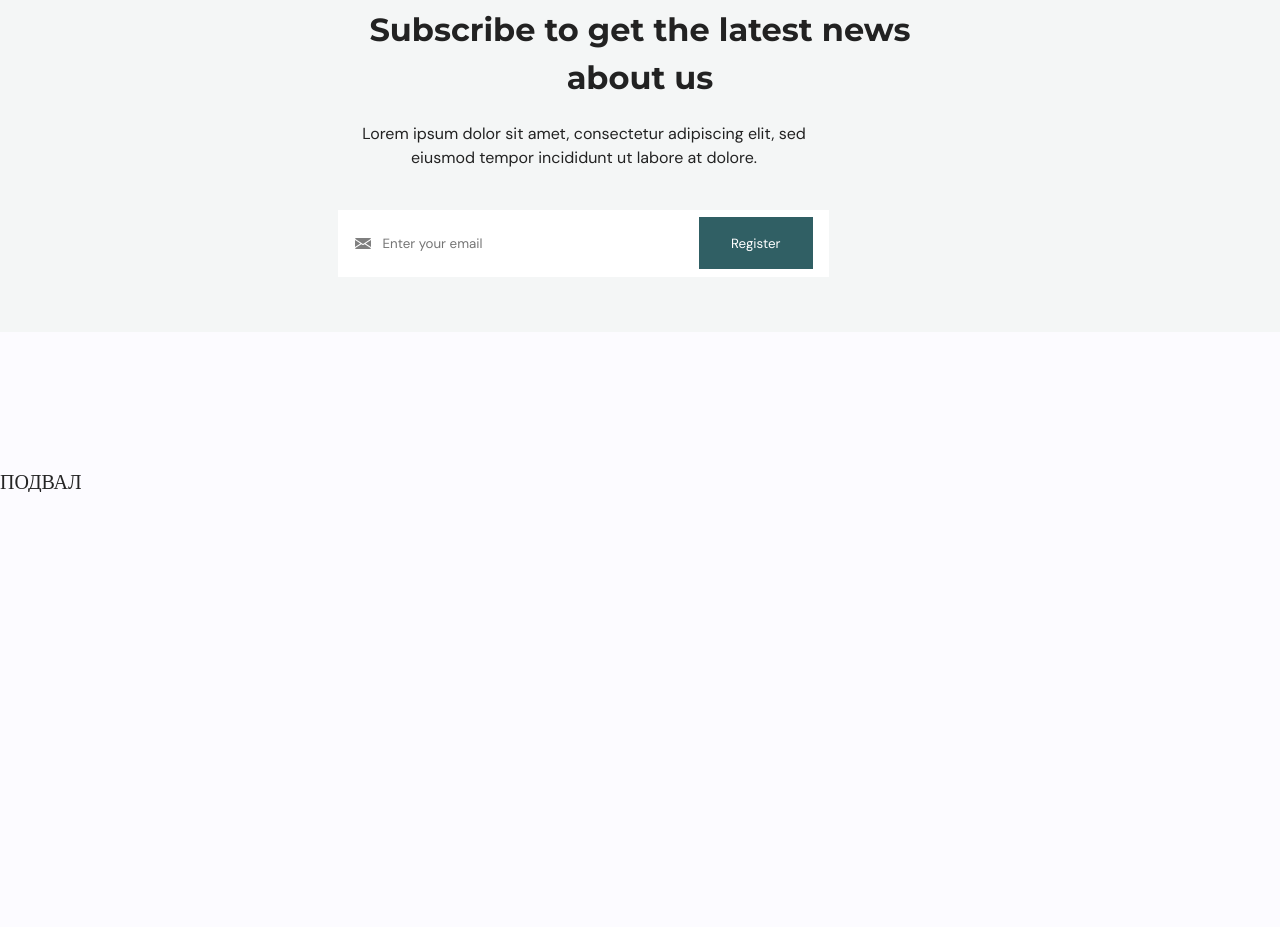
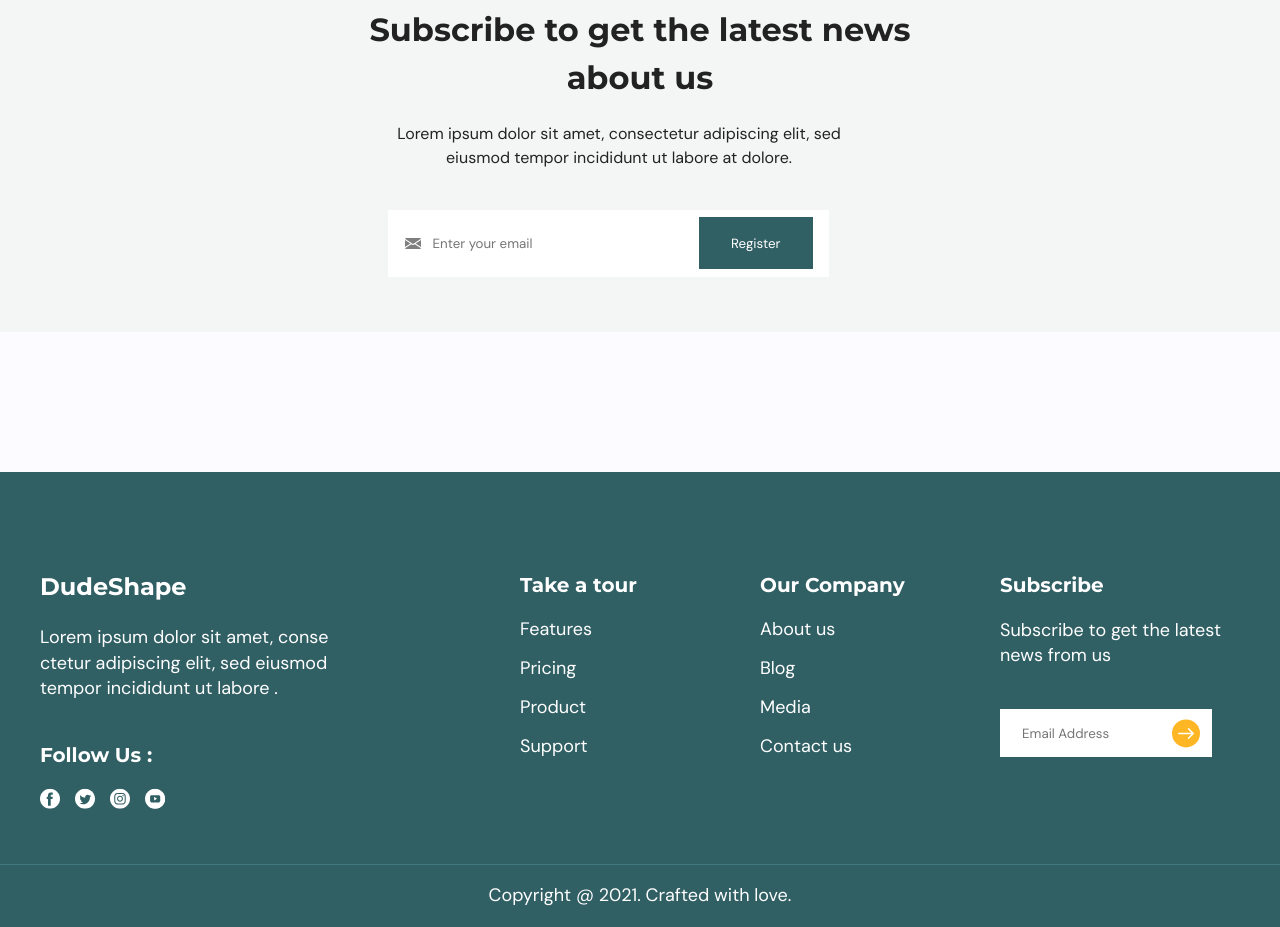
Before and after one commit to Lexandrina90/furniture, a plain HTML site: page index.html in a window 1280 px wide. Shown: the part 4040-4967 px from the top of the page. Before the commit the page ends 4532 px from the top, so only its background shows below. Drawn offline with Linux system fonts and the light colour scheme; a script that the page names is missing.

Commit message:
footer__done

```diff
--- a/css/style.css
+++ b/css/style.css
@@ -993,20 +993,21 @@ body{
     font-weight: 400;
     font-size: 16px;
     line-height: 150%;;
+    color: #222222;
+    max-width: 505px;
     text-align: center;
-    color: #222222;
-    max-width: 493px;;
+    padding-left: 58px;
 }
 .register__form {
     display: flex;
     flex: 0 1 50%;
     align-items: center;
+    padding-left: 50px ;
 }
 .register__input {
     width: 100%;
     flex: 1 1 auto;
     min-height: 67px;
-
 }
 .register__input:focus{
     color: #000;
@@ -1034,3 +1035,126 @@ body{
 .register__button:hover{
     background: #21484d;;
 }
+
+/*...........FOOTER...............................*/
+.footer {
+}
+.footer__top {
+    background: #305F64;
+    padding: 85px 0px 40px 0px;
+}
+
+}
+.footer__main {
+}
+.footer__row {
+    display: flex;
+    flex-wrap: wrap;
+    margin: 0px ;
+}
+.footer__column {
+    padding: 15px 0px;
+    flex: 0 1 20%;
+}
+.footer__column:first-child{
+    flex: 0 1 40%;
+}
+.footer__column:last-child{
+
+}
+.footer__label {
+    font-family: 'Montserrat';
+    font-weight: 700;
+    font-size: 24px;
+    line-height: 121%;
+    color: #FFFFFF;
+    margin: 0px 0px 24px 0px;
+}
+.footer__text {
+    font-weight: 400;
+    font-size: 18px;
+    line-height: 144%;
+    color: #FFFFFF;
+    max-width: 308px;
+    margin: 0px 0px 40px 0px;
+}
+.footer__social {
+
+}
+.social {
+}
+.social__label {
+    font-family: 'Montserrat';
+    font-weight: 700;
+    font-size: 20px;
+    line-height: 130%;
+    color: #FFFFFF;
+    margin: 0px 0px 20px 0px;
+}
+.social__item:not(:last-child) {
+    margin: 0px 10px 0px 0px;
+}
+.footer__menu {
+}
+.menu-footer {
+}
+.menu-footer__list {
+}
+.menu-footer__item:not(:last-child) {
+    margin: 0px 0px 16px 0px;
+}
+
+.menu-footer__link {
+    font-weight: 400;
+    font-size: 18px;
+    line-height: 128%;
+    color: #FFFFFF;
+    display: inline-block;
+}
+.menu-footer__link:hover{
+    text-decoration: underline;
+}
+.footer__form {
+    display: flex;
+    flex: 0 1 50%;
+    align-items: center;
+}
+.footer__input {
+    width: 100%;
+    flex: 1 1 auto;
+    min-height: 48px;
+    padding: 0px 22px;
+    max-width: 253px;
+}
+.footer-input__image{
+    position: relative;
+    left: -40px;
+}
+.footer__bottom {
+    padding: 20px 0px;
+    background: #305F64;
+    position: relative;
+}
+.footer__bottom::before {
+    content: '';
+    position: absolute;
+    width: 100%;
+    height: 1px;
+    left: 0px;
+    top: 0px;
+
+background: #407980;
+
+
+}
+.footer__container {
+   text-align: center;
+}
+._container {
+}
+.footer__copy {
+    font-weight: 400;
+    font-size: 18px;
+    line-height: 128%;
+    color: #FFFFFF;
+}
--- a/index.html
+++ b/index.html
@@ -339,16 +339,72 @@
           </div>
         </div>
       </section>
-
     </main>
-
-
-
-
-
-
     <footer class="footer">
-      ПОДВАЛ
+      <div class="footer__top">
+        <div class="footer__main _container">
+          <div class="footer__row">
+            <div class="footer__column">
+              <div class="footer__label">DudeShape</div>
+              <div class="footer__text">
+                Lorem ipsum dolor sit amet, conse ctetur adipiscing elit, sed eiusmod tempor incididunt ut labore .
+              </div>
+              <div class="footer__social social">
+                <div class="social__label">Follow Us :</div>
+                <a href="" class="social__item">
+                  <img src="img/footer/social/01.svg" alt="social">
+                </a>
+                <a href="" class="social__item">
+                  <img src="img/footer/social/02.svg" alt="social">
+                </a>
+                <a href="" class="social__item">
+                  <img src="img/footer/social/03.svg" alt="social">
+                </a>
+                <a href="" class="social__item">
+                  <img src="img/footer/social/04.svg" alt="social">
+                </a>
+              </div>
+            </div>
+            <div class="footer__column">
+              <div class="social__label">Take a tour</div>
+              <div class="footer__menu menu-footer">
+                <div class="menu-footer__list">
+                  <div class="menu-footer__item"><a href="" class="menu-footer__link">Features</a></div>
+                  <div class="menu-footer__item"><a href="" class="menu-footer__link">Pricing</a></div>
+                  <div class="menu-footer__item"><a href="" class="menu-footer__link">Product</a></div>
+                  <div class="menu-footer__item"><a href="" class="menu-footer__link">Support</a></div>
+                </div>
+              </div>
+            </div>
+            <div class="footer__column">
+              <div class="social__label">Our Company</div>
+              <div class="footer__menu menu-footer">
+                <div class="menu-footer__list">
+                  <div class="menu-footer__item"><a href="" class="menu-footer__link">About us</a></div>
+                  <div class="menu-footer__item"><a href="" class="menu-footer__link">Blog</a></div>
+                  <div class="menu-footer__item"><a href="" class="menu-footer__link">Media</a></div>
+                  <div class="menu-footer__item"><a href="" class="menu-footer__link">Contact us</a></div>
+                </div>
+              </div>
+            </div>
+            <div class="footer__column">
+              <div class="social__label">Subscribe</div>
+              <div class="footer__text">
+                Subscribe to get the latest news from us
+              </div>
+              <form action="#" class="footer__form">
+                <input type="email" autocomplete="off" required placeholder="Email Address" class="footer__input" name="form[]">
+                <input type="image" src="img/footer/social/icons/01.svg" alt="отправить" class="footer-input__image">
+              </form>
+            </div>
+          </div>
+        </div>
+      </div>
+      <div class="footer__bottom">
+        <div class="footer__container _container">
+          <div class="footer__copy">Copyright @ 2021. Crafted with love.</div>
+        </div>
+      </div>
     </footer>
   </div>
   <script src="js/script.js"></script>
```
Also changed, not shown: img/footer/social/01.svg (added), img/footer/social/02.svg (added), img/footer/social/03.svg (added), img/footer/social/04.svg (added), img/footer/social/icons/01.svg (added).
